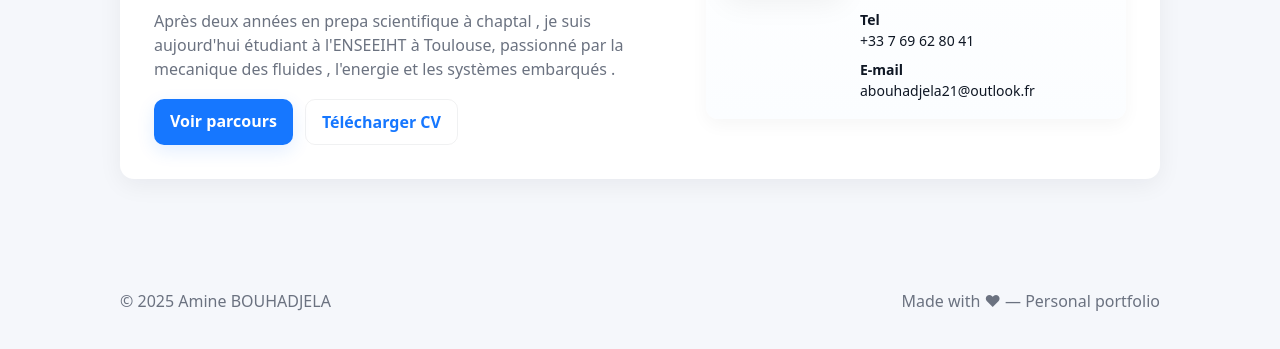
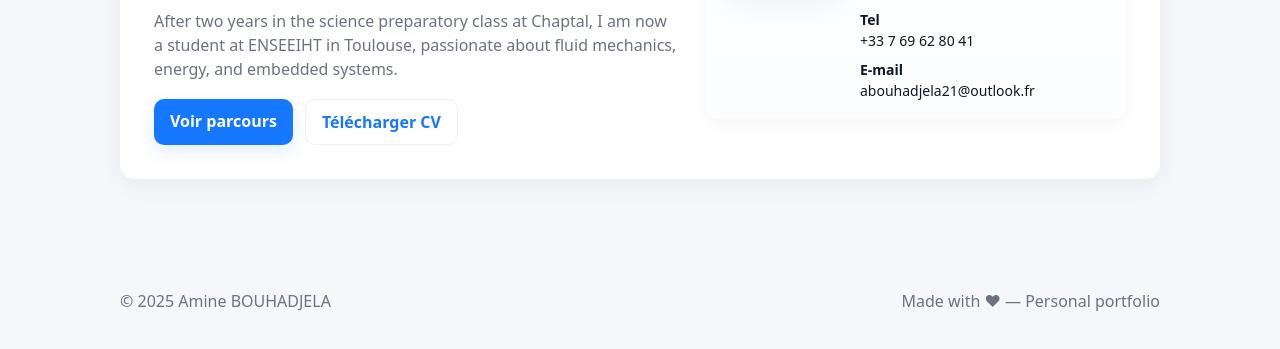
Before and after one commit to abouhadjela08/mon-e-portfolio, a plain HTML site: page index.html in a window 1280 px wide. Shown: the part 335-684 px from the top of the page. Drawn offline with Linux system fonts and the light colour scheme.

Commit message:
Update index.html

```diff
--- a/index.html
+++ b/index.html
@@ -24,7 +24,7 @@
 <div class="kicker">More About ME</div>
 <h1 class="hero-name"><span class="first">Amine</span> <span class="last">Bouhadjela</span></h1>
 <div class="subtitle">Fluid Mecanic ENGINEERING STUDENT</div>
-<p class="hero-desc">Après deux années en prepa scientifique à chaptal , je suis aujourd'hui étudiant à l'ENSEEIHT à Toulouse, passionné par la mecanique des fluides , l'energie et les systèmes embarqués .</p>
+<p class="hero-desc">After two years in the science preparatory class at Chaptal, I am now a student at ENSEEIHT in Toulouse, passionate about fluid mechanics, energy, and embedded systems.</p>
 <div class="hero-ctas">
 <a class="btn btn-primary" href="career.html">Voir parcours</a>
 <a class="btn btn-ghost" href="CV.pdf">Télécharger CV</a>
```
